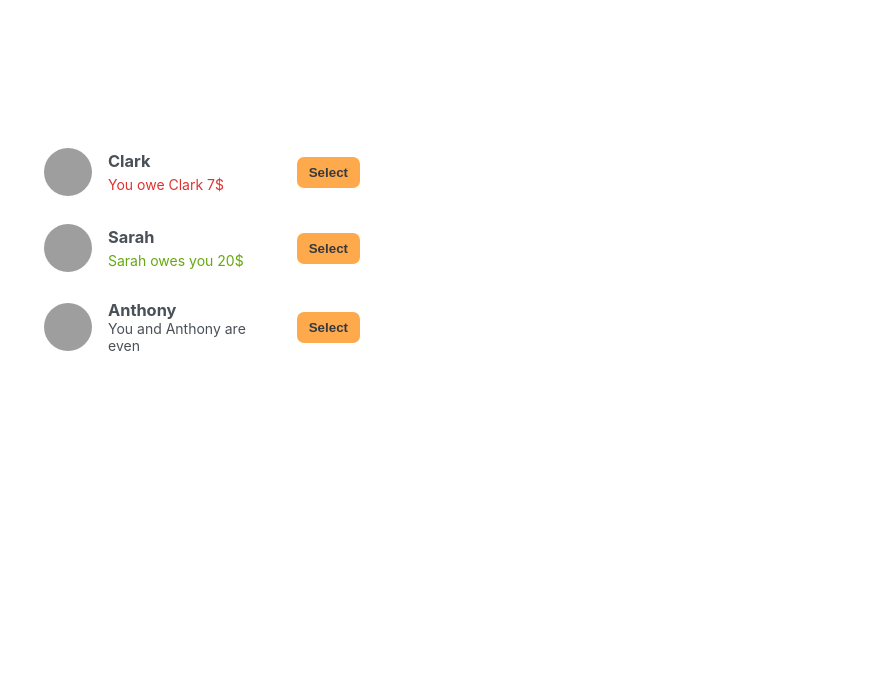
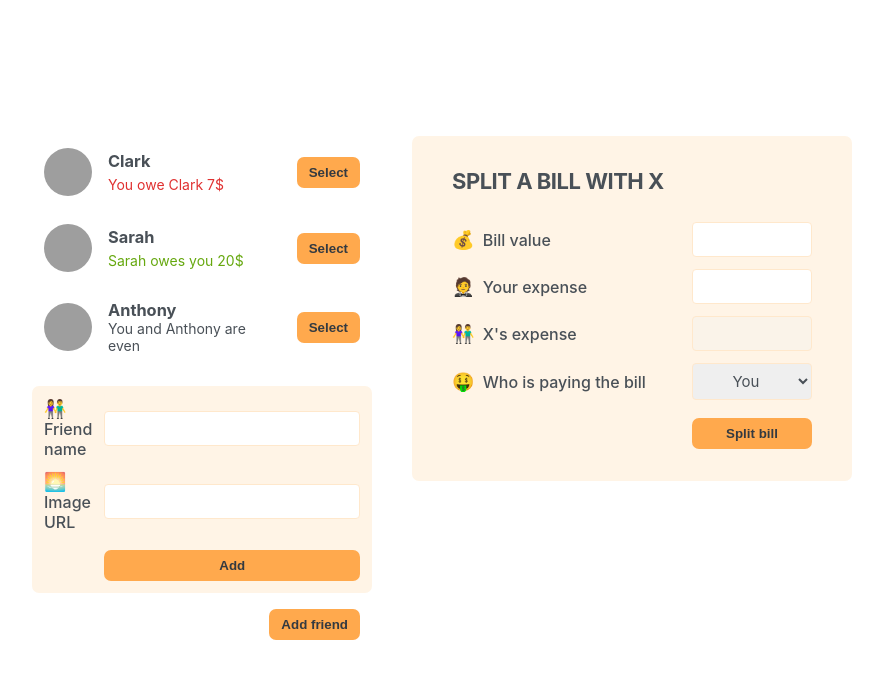
Before and after one commit to Rock-n-Roll-CRC/Eat-And-Split, a React (Create React App) app: page / in a window 1280 px wide. Shown: the top 678 px of the page, without its empty margins (198-1081 px from the left). Built offline with nearby package versions, Linux system fonts and the light colour scheme; grey boxes are pictures that could not be loaded.

Commit message:
🚧 Add forms

```diff
--- a/src/components/App.js
+++ b/src/components/App.js
@@ -1,4 +1,7 @@
+import FormAddFriend from "./FormAddFriend";
 import FriendsList from "./FriendsList";
+import Button from "./Button";
+import FormSplitBill from "./FormSplitBill";
 
 const initialFriends = [
   {
@@ -26,7 +29,11 @@
     <div className="app">
       <div className="sidebar">
         <FriendsList />
+        <FormAddFriend />
+        <Button>Add friend</Button>
       </div>
+
+      <FormSplitBill />
     </div>
   );
 }
--- /dev/null
+++ b/src/components/Button.js
@@ -0,0 +1,3 @@
+export default function Button({ children }) {
+  return <button className="button">{children}</button>;
+}
--- /dev/null
+++ b/src/components/FormAddFriend.js
@@ -0,0 +1,15 @@
+import Button from "./Button";
+
+export default function FormAddFriend() {
+  return (
+    <form className="form-add-friend">
+      <label>👫 Friend name</label>
+      <input type="text" />
+
+      <label>🌅Image URL</label>
+      <input type="text" />
+
+      <Button>Add</Button>
+    </form>
+  );
+}
--- /dev/null
+++ b/src/components/FormSplitBill.js
@@ -0,0 +1,26 @@
+import Button from "./Button";
+
+export default function FormSplitBill() {
+  return (
+    <form className="form-split-bill">
+      <h2>Split a bill with X</h2>
+
+      <label>💰 Bill value</label>
+      <input type="text" />
+
+      <label>🤵 Your expense</label>
+      <input type="text" />
+
+      <label>👫 X's expense</label>
+      <input type="text" disabled />
+
+      <label>🤑 Who is paying the bill</label>
+      <select>
+        <option value="user">You</option>
+        <option value="friend">X</option>
+      </select>
+
+      <Button>Split bill</Button>
+    </form>
+  );
+}
--- a/src/components/Friend.js
+++ b/src/components/Friend.js
@@ -1,3 +1,5 @@
+import Button from "./Button";
+
 export default function Friend({ friend }) {
   return (
     <li>
@@ -16,7 +18,7 @@
       )}
       {friend.balance === 0 && <p>You and {friend.name} are even</p>}
 
-      <button className="button">Select</button>
+      <Button>Select</Button>
     </li>
   );
 }
```
